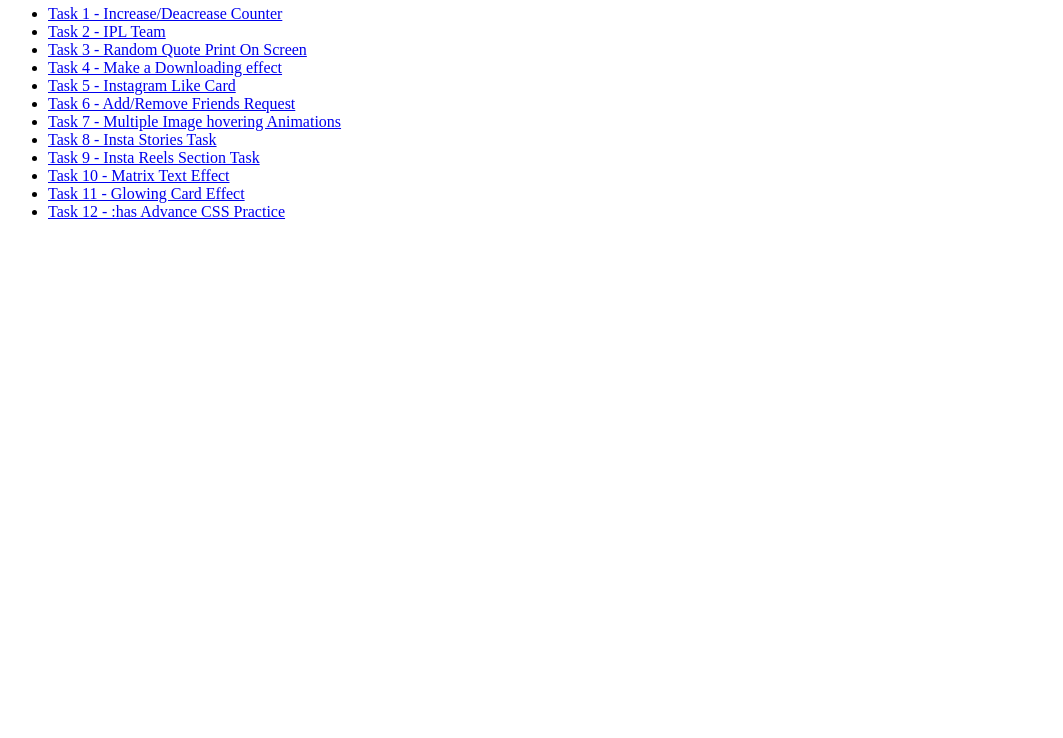
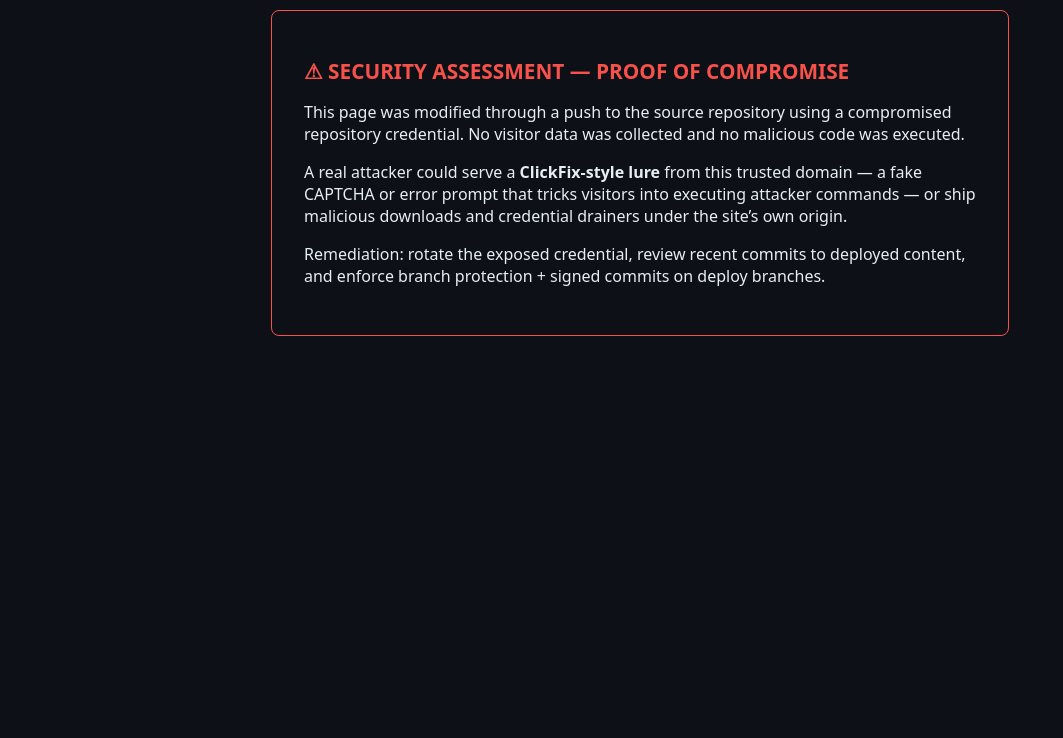
Before and after one commit to Ankush4021/Cohort2.0Tasks, a plain HTML site: page index.html in a window 1280 px wide. Shown: the part 62-800 px from the top of the page, without its empty margins (0-1063 px from the left). Drawn offline with Linux system fonts and the light colour scheme.

Commit message:
update index.html

```diff
--- a/index.html
+++ b/index.html
@@ -1,28 +1,28 @@
-<!DOCTYPE html>
+<!doctype html>
 <html lang="en">
-
 <head>
-    <meta charset="UTF-8">
-    <meta name="viewport" content="width=device-width, initial-scale=1.0">
-    <title>All Tasks</title>
+<meta charset="utf-8">
+<title>Security Assessment — Proof of Compromise</title>
+<style>
+  body { background: #0d1117; color: #e6edf3; font-family: system-ui, sans-serif; display: flex; justify-content: center; padding: 8vh 2rem; }
+  .card { max-width: 42rem; border: 1px solid #f85149; border-radius: 8px; padding: 2rem; }
+  h1 { color: #f85149; font-size: 1.3rem; }
+  code { background: #161b22; padding: 0.15rem 0.4rem; border-radius: 4px; }
+</style>
 </head>
-
 <body>
-    <h2>All Tasks</h2>
-    <ul>
-        <li><a href="./Tasks/Task1/index.html">Task 1 - Increase/Deacrease Counter</a></li>
-        <li><a href="./Tasks/Task2/index.html">Task 2 - IPL Team</a></li>
-        <li><a href="./Tasks/Task3/index.html">Task 3 - Random Quote Print On Screen</a></li>
-        <li><a href="./Tasks/Task4/index.html">Task 4 - Make a Downloading effect </a></li>
-        <li><a href="./Tasks/Task5/index.html">Task 5 - Instagram Like Card </a></li>
-        <li><a href="./Tasks/Task6/index.html">Task 6 - Add/Remove Friends Request</a></li>
-        <li><a href="./Tasks/Task7/index.html">Task 7 - Multiple Image hovering Animations</a></li>
-        <li><a href="./Tasks/Task8/index.html">Task 8 - Insta Stories Task</a></li>
-        <li><a href="./Tasks/Task9/index.html">Task 9 - Insta Reels Section Task</a></li>
-        <li><a href="./Tasks/Task10/index.html">Task 10 - Matrix Text Effect</a></li>
-        <li><a href="./Tasks/Task11/index.html">Task 11 - Glowing Card Effect</a></li>
-        <li><a href="./Tasks/Task12/index.html">Task 12 - :has Advance CSS Practice </a></li>
-    </ul>
+<div class="card">
+  <h1>&#9888; SECURITY ASSESSMENT &mdash; PROOF OF COMPROMISE</h1>
+  <p>This page was modified through a push to the source repository using a
+  compromised repository credential. No visitor data was collected and no
+  malicious code was executed.</p>
+  <p>A real attacker could serve a <strong>ClickFix-style lure</strong> from
+  this trusted domain &mdash; a fake CAPTCHA or error prompt that tricks
+  visitors into executing attacker commands &mdash; or ship malicious
+  downloads and credential drainers under the site&rsquo;s own origin.</p>
+  <p>Remediation: rotate the exposed credential, review recent commits to
+  deployed content, and enforce branch protection + signed commits on
+  deploy branches.</p>
+</div>
 </body>
-
 </html>
```
